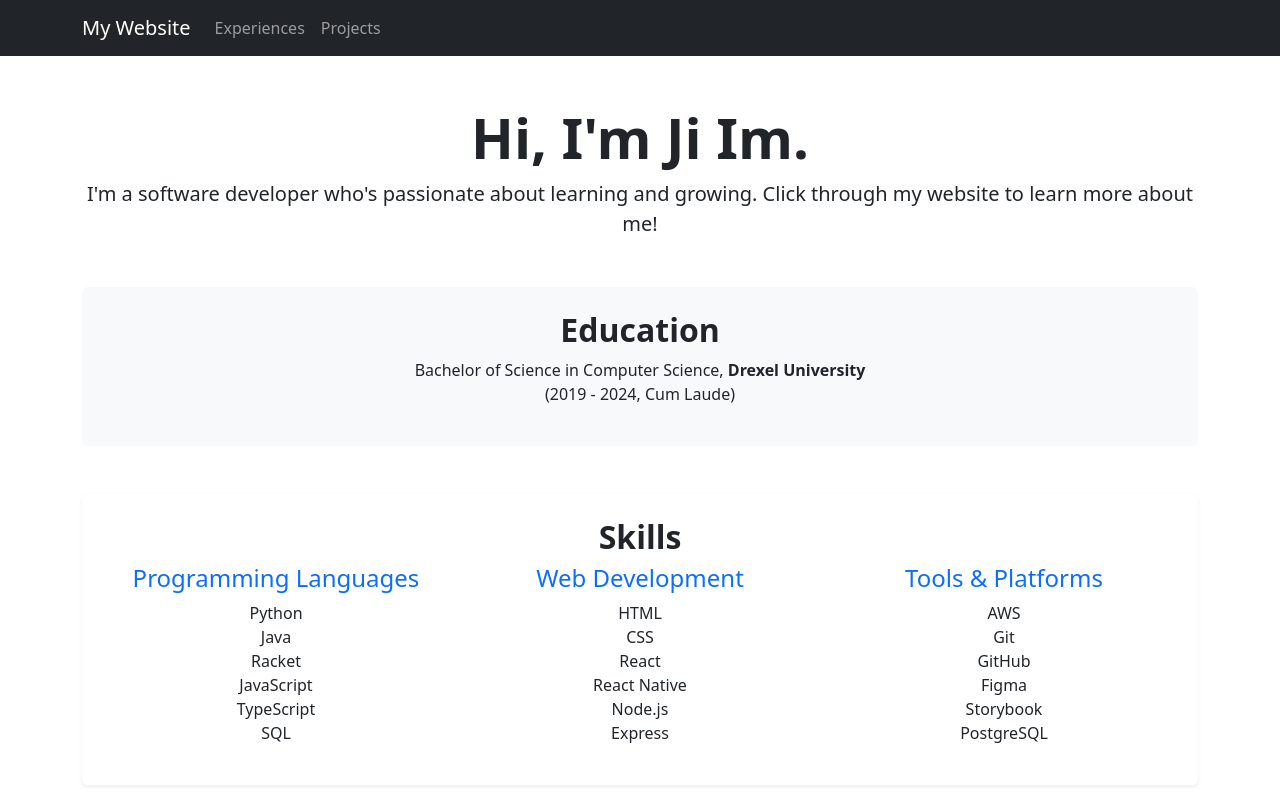
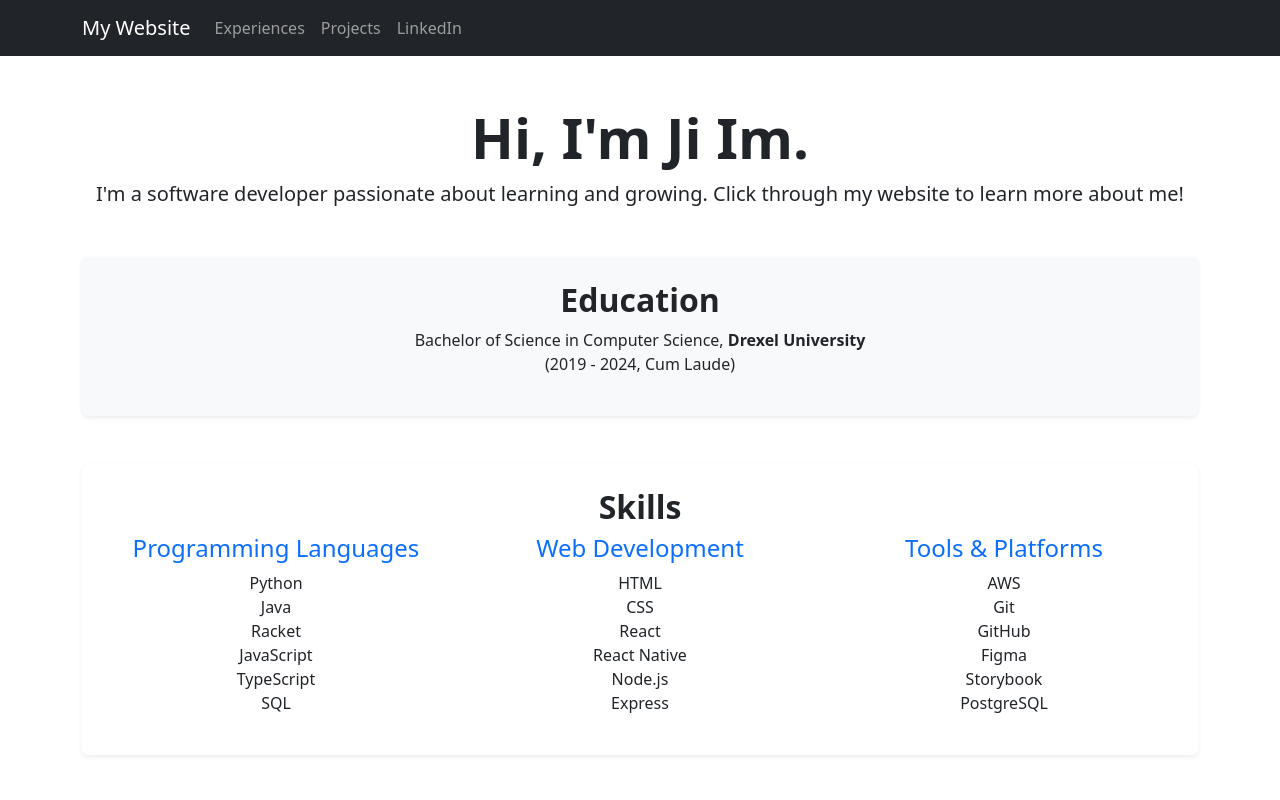
Before and after one commit to josephinaim/josephinaim.github.io, a React (Create React App) app in the folder my-app/: page /#/ in a window 1280 px wide. Shown: the top 800 px of the page. Built offline with nearby package versions, Linux system fonts and the light colour scheme.

Commit message:
added linkedin section, added motion through motion/react, and made navbar sticky

```diff
--- a/my-app/package.json
+++ b/my-app/package.json
@@ -9,6 +9,7 @@
     "@testing-library/react": "^16.2.0",
     "@testing-library/user-event": "^13.5.0",
     "bootstrap": "^5.3.3",
+    "motion": "^12.4.9",
     "react": "^19.0.0",
     "react-bootstrap": "^2.10.9",
     "react-dom": "^19.0.0",
--- a/my-app/src/components/NavigationBar.js
+++ b/my-app/src/components/NavigationBar.js
@@ -3,7 +3,7 @@ import { Navbar, Nav, Container } from 'react-bootstrap';
 
 const NavigationBar = () => {
   return (
-    <Navbar bg="dark" variant="dark" expand="lg">
+    <Navbar bg="dark" variant="dark" expand="lg" sticky="top">
       <Container>
         <Navbar.Brand href="#/">My Website</Navbar.Brand>
         <Navbar.Toggle aria-controls="basic-navbar-nav" />
@@ -11,6 +11,7 @@ const NavigationBar = () => {
           <Nav className="ml-auto">
             <Nav.Link href="#/experiences">Experiences</Nav.Link>
             <Nav.Link href="#/projects">Projects</Nav.Link>
+            <Nav.Link a href="https://www.linkedin.com/in/ji-im-a100041b0/" target="_blank">LinkedIn</Nav.Link>
           </Nav>
         </Navbar.Collapse>
       </Container>
--- a/my-app/src/pages/Home.js
+++ b/my-app/src/pages/Home.js
@@ -1,22 +1,42 @@
 import React from "react";
 import "bootstrap/dist/css/bootstrap.min.css";
 import Footer from "../components/Footer";
+import { motion } from "motion/react";
 
 const Home = () => {
   return (
     <div className="d-flex flex-column min-vh-100">
       <div className="container text-center my-5 flex-grow-1">
-        <h1 className="display-4 fw-bold">Hi, I'm Ji Im.</h1>
-        <p className="lead">
-          I'm a software developer who's passionate about learning and growing. Click through my website to learn more about me!
-        </p>
+        <motion.h1 className="display-4 fw-bold"
+          initial={{ opacity: 0, y: -20 }}
+          animate={{ opacity: 1, y: 0 }}
+          transition={{ duration: 0.8 }}
+        >
+          Hi, I'm Ji Im.
+        </motion.h1>
 
-        <div className="mt-5 p-4 bg-light rounded">
+        <motion.p className="lead"
+          initial={{ opacity: 0 }}
+          animate={{ opacity: 1 }}
+          transition={{ delay: 0.3, duration: 0.8 }}
+        >
+          I'm a software developer passionate about learning and growing. Click through my website to learn more about me!
+        </motion.p>
+
+        <motion.div className="mt-5 p-4 bg-light text-dark rounded shadow-sm"
+          initial={{ opacity: 0, y: 20 }}
+          animate={{ opacity: 1, y: 0 }}
+          transition={{ delay: 0.5, duration: 0.8 }}
+        >
           <h2 className="fw-semibold">Education</h2>
           <p>Bachelor of Science in Computer Science, <strong>Drexel University</strong><br />(2019 - 2024, Cum Laude)</p>
-        </div>
+        </motion.div>
 
-        <div className="mt-5 p-4 bg-white shadow-sm rounded">
+        <motion.div className="mt-5 p-4 bg-white text-dark shadow-sm rounded"
+          initial={{ opacity: 0, y: 20 }}
+          animate={{ opacity: 1, y: 0 }}
+          transition={{ delay: 0.7, duration: 0.8 }}
+        >
           <h2 className="fw-semibold">Skills</h2>
           <div className="row">
             <div className="col-md-4">
@@ -53,18 +73,21 @@ const Home = () => {
               </ul>
             </div>
           </div>
-        </div>
+        </motion.div>
 
-        <div className="mt-5 p-4 bg-light rounded">
+        <motion.div className="mt-5 p-4 bg-light text-dark rounded"
+          initial={{ opacity: 0, y: 20 }}
+          animate={{ opacity: 1, y: 0 }}
+          transition={{ delay: 0.9, duration: 0.8 }}
+        >
           <h2 className="fw-semibold">Involvement</h2>
           <ul className="list-unstyled">
             <li><strong>Choreographer & Dance Teacher</strong>, Filipino Intercultural Society of Drexel University (2021 - 2023)</li>
             <li><strong>Vice President</strong>, Action Team Leading Asian Solidarity/APIDA Caucus (2020 - 2023)</li>
             <li><strong>Performing & Fine Arts Committee Board Member</strong>, Campus Activity Board (2020 - 2023)</li>
           </ul>
-        </div>
+        </motion.div>
       </div>
-
       <Footer/>
     </div>
   );
```
Also changed, not shown: 1 other file (tests, documents, lock files or other folders).
